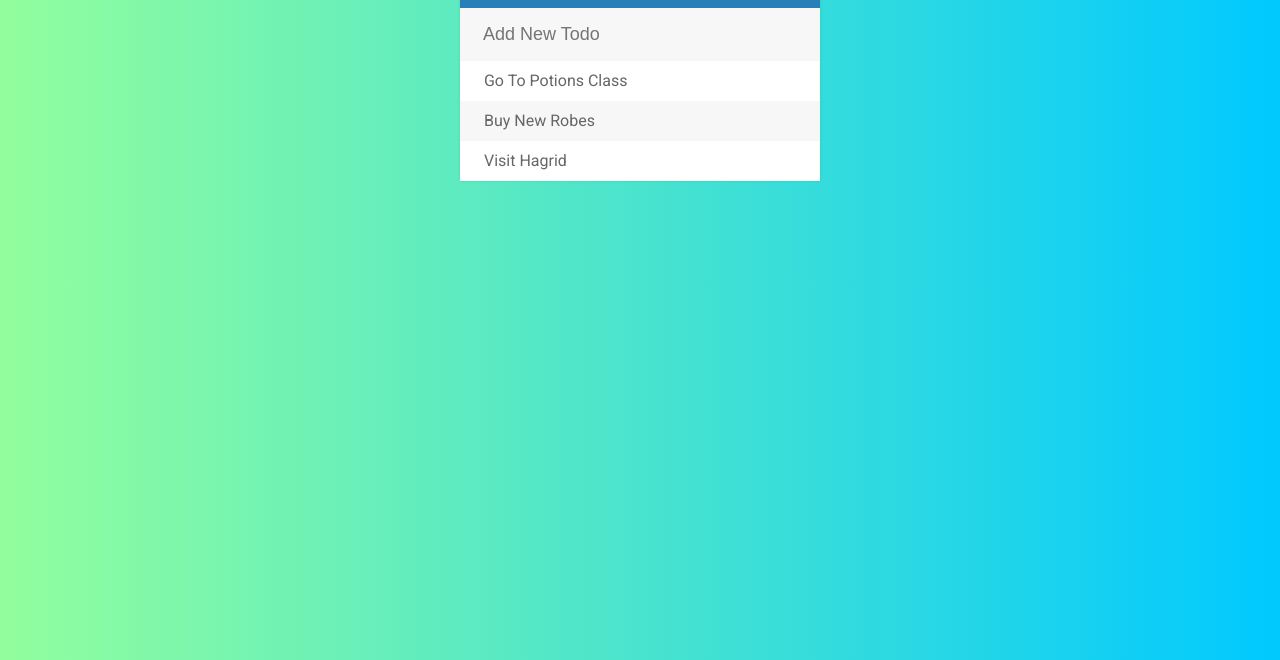
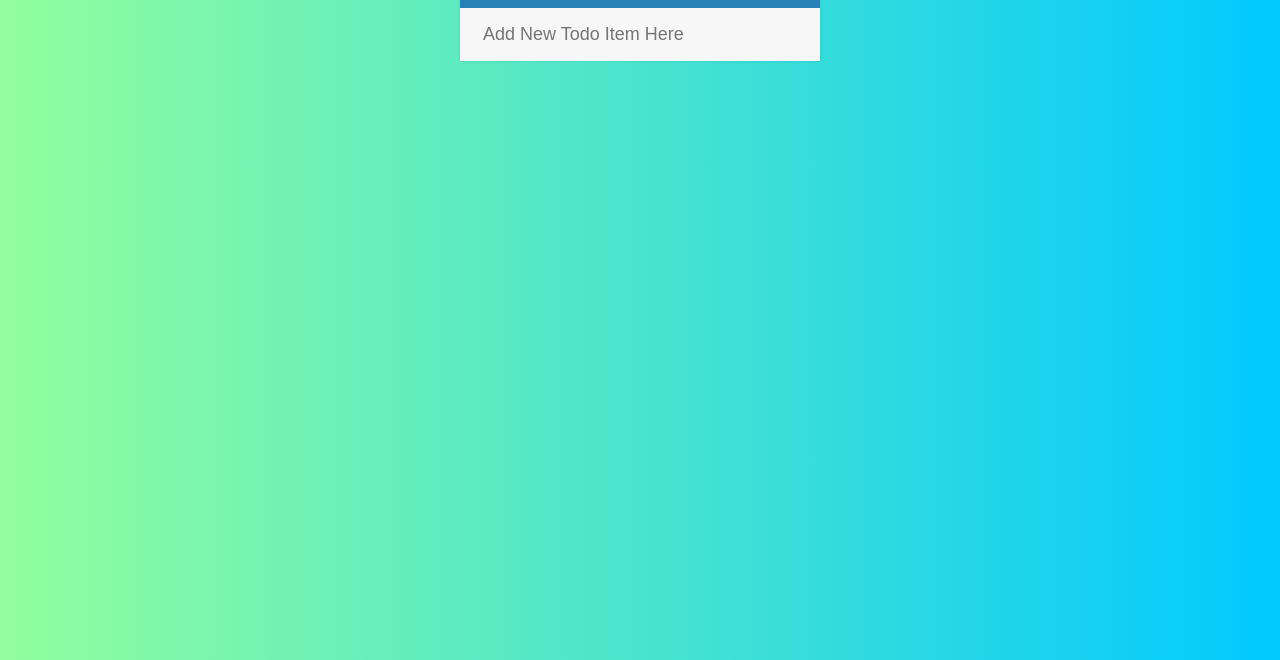
Before and after one commit to Andrewsimon7/Todo-List, a website: page public/index.html in a window 1280 px wide. Shown: the part 140-800 px from the top of the page. Drawn offline with Linux system fonts and the light colour scheme.

Commit message:
fixed list and placeholder

```diff
--- a/public/index.html
+++ b/public/index.html
@@ -11,20 +11,9 @@
 
 	<div id="container">
 		<h1>To-Do List <i class="fa fa-check"></i></h1>
-		<input type="text" placeholder="Add New Todo">
+		<input type="text" placeholder="Add New Todo Item Here">
 		<ul>
-			<li>
-				<span><i class="fa fa-trash"></i></span>
-				Go To Potions Class
-			</li>
-			<li>
-				<span><i class="fa fa-trash"></i></span>
-				Buy New Robes
-			</li>
-			<li>
-				<span><i class="fa fa-trash"></i></span>
-				Visit Hagrid
-			</li>
+
 		</ul>
 	</div>
 
```
